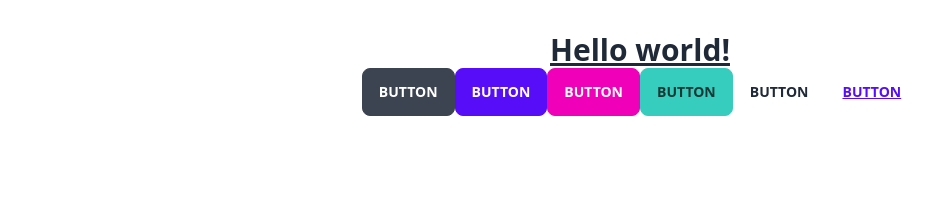
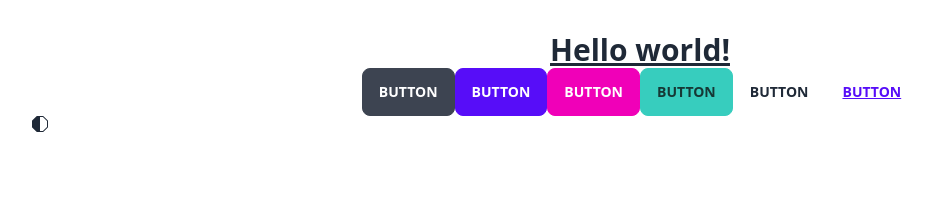
Before and after one commit to RaisulislamRimon/social-media-web, a React (Vite) app: page / in a window 1280 px wide. Shown: the top 206 px of the page, without its empty margins (0-931 px from the left). Built offline with nearby package versions, Linux system fonts and the light colour scheme.

Commit message:
added favicon

```diff
--- a/index.html
+++ b/index.html
@@ -2,7 +2,7 @@
 <html lang="en">
   <head>
     <meta charset="UTF-8" />
-    <link rel="icon" type="image/svg+xml" href="/vite.svg" />
+    <link rel="icon" type="image/svg+xml" href="/favicon.ico" />
     <meta name="viewport" content="width=device-width, initial-scale=1.0" />
     <title>Social Media Web</title>
   </head>
--- a/package.json
+++ b/package.json
@@ -12,7 +12,8 @@
   "dependencies": {
     "daisyui": "^2.46.0",
     "react": "^18.2.0",
-    "react-dom": "^18.2.0"
+    "react-dom": "^18.2.0",
+    "react-icons": "^4.7.1"
   },
   "devDependencies": {
     "@types/react": "^18.0.26",
--- a/src/App.jsx
+++ b/src/App.jsx
@@ -1,4 +1,5 @@
 import "./App.css";
+import { BsOctagonHalf } from "react-icons/bs";
 
 function App() {
   return (
@@ -10,6 +11,7 @@
       <button className="btn btn-accent">Button</button>
       <button className="btn btn-ghost">Button</button>
       <button className="btn btn-link">Button</button>
+      <BsOctagonHalf />
     </div>
   );
 }
```
Also changed, not shown: 2 other files (tests, documents, lock files or other folders).
